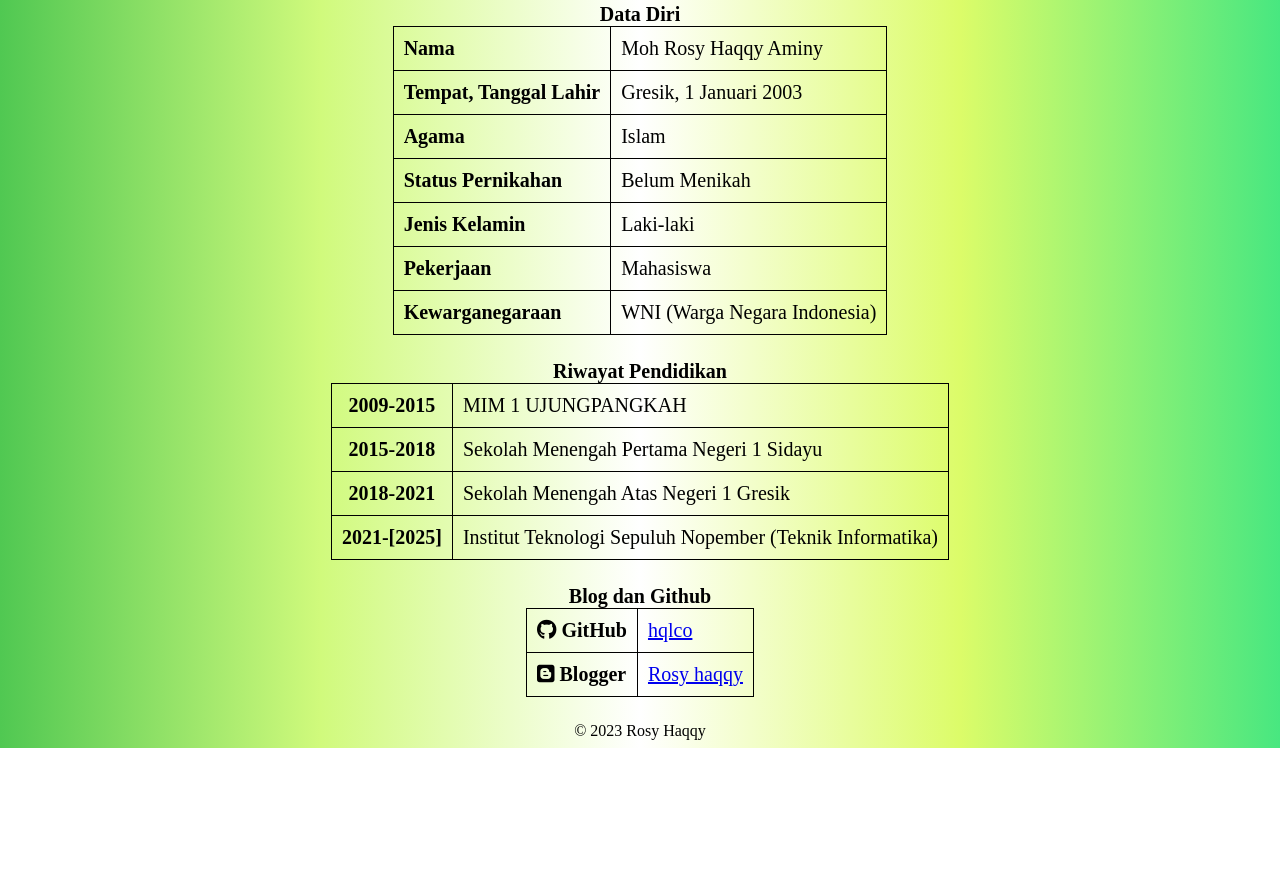
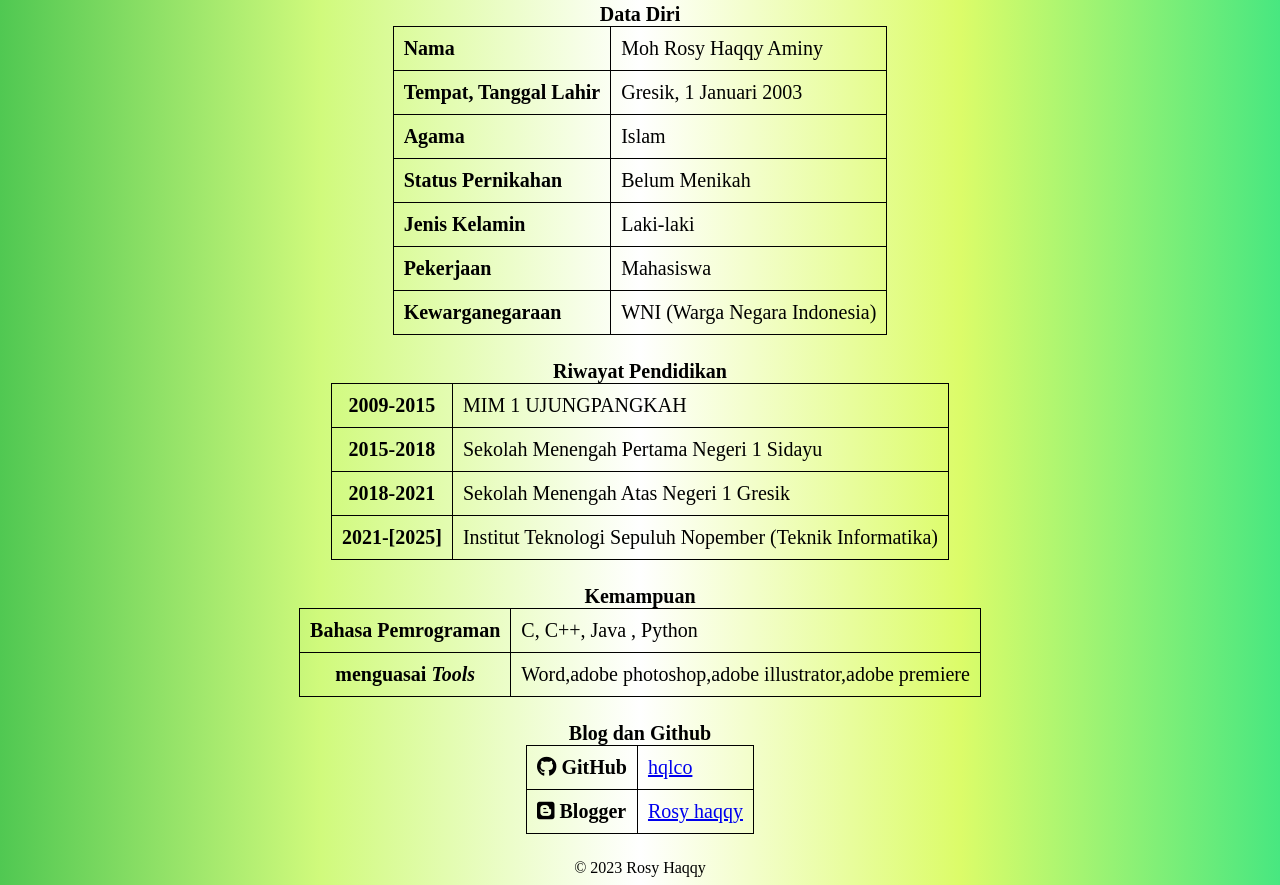
Before and after one commit to hqlco/pweb-1, a plain HTML site: page index.html in a window 1280 px wide. Shown: the part 310-1195 px from the top of the page. Before the commit the page ends 1058 px from the top, so only its background shows below. Drawn offline with Linux system fonts and the light colour scheme.

Commit message:
Update index.html

```diff
--- a/index.html
+++ b/index.html
@@ -140,7 +140,19 @@
           <td>Institut Teknologi Sepuluh Nopember (Teknik Informatika)</td>
         </tr>
       </table>
-
+      <table class="skills">
+        <caption>
+          Kemampuan
+        </caption>
+        <tr>
+          <th>Bahasa Pemrograman</th>
+          <td>C, C++, Java , Python</td>
+        </tr>
+        <tr>
+          <th>menguasai <i>Tools</i></th>
+          <td>Word,adobe photoshop,adobe illustrator,adobe premiere</td>
+        </tr>
+      </table>
       <!-- Tabel kontak -->
       <table class="contacts">
         <caption>
```
